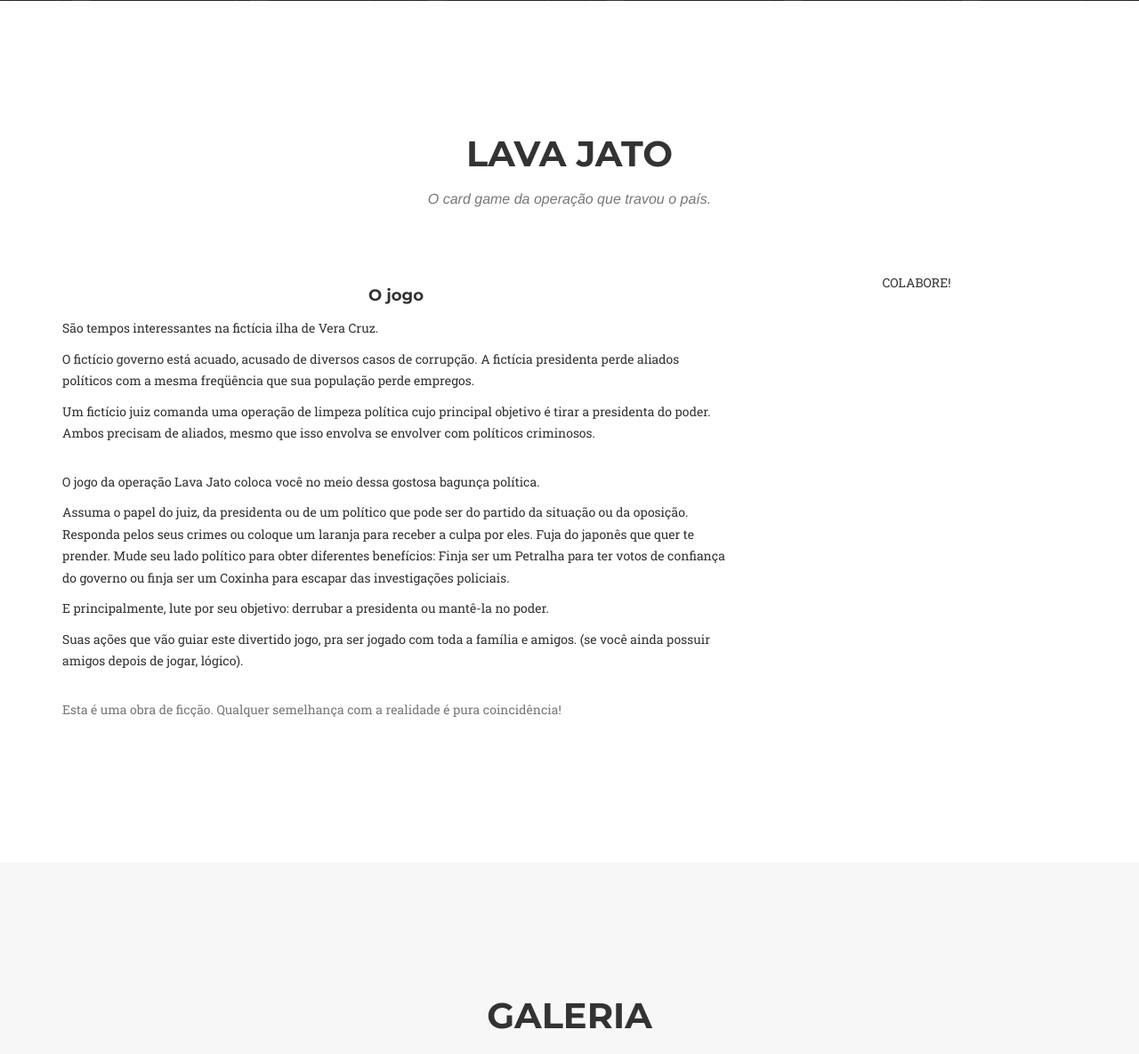
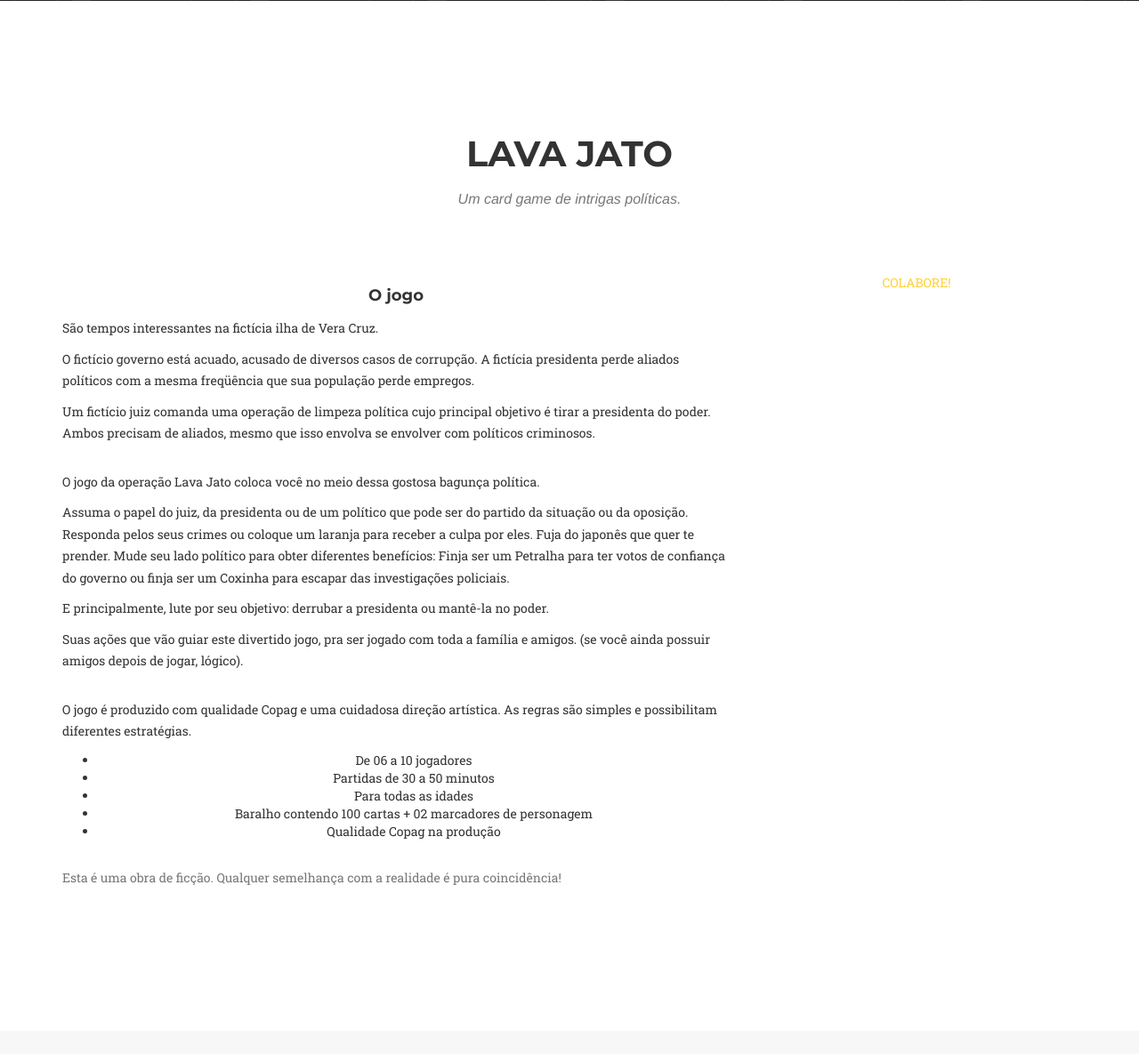
Before and after one commit to paulovelho/LavaJatoCardGame, a PHP site: page / in a window 1280 px wide. Shown: the part 849-2034 px from the top of the page at 89% size. Run offline with PHP 8.4, Linux system fonts and the light colour scheme; some libraries are stand-ins or nearby versions; some web fonts are replaced.

Commit message:
copag e links

```diff
--- a/index.php
+++ b/index.php
@@ -47,6 +47,10 @@
 </head>
 
 <body id="page-top" class="index lavajato">
+<?php
+    $catarse = "https://www.catarse.me/lavajato";
+?>
+
     <?php include("sections/analytics.php") ?>
 
     <?php include("sections/header.php"); ?>
--- a/sections/about.php
+++ b/sections/about.php
@@ -3,7 +3,7 @@
         <div class="row">
             <div class="col-lg-12 text-center">
                 <h2 class="section-heading">Lava Jato</h2>
-                <h3 class="section-subheading text-muted">O card game da operação que travou o país.</h3>
+                <h3 class="section-subheading text-muted">Um card game de intrigas políticas.</h3>
             </div>
         </div>
         <div class="row text-center">
@@ -32,12 +32,25 @@
                     Suas ações que vão guiar este divertido jogo, pra ser jogado com toda a família e amigos. (se você ainda possuir amigos depois de jogar, lógico).
                 </p>
                 <br/>
+                <p>
+                    O jogo é produzido com qualidade Copag e uma cuidadosa direção artística. As regras são simples e possibilitam diferentes estratégias.
+                </p>
+                <ul>
+                    <li>De 06 a 10 jogadores</li>
+                    <li>Partidas de 30 a 50 minutos</li>
+                    <li>Para todas as idades</li>
+                    <li>Baralho contendo 100 cartas + 02 marcadores de personagem</li>
+                    <li>Qualidade Copag na produção</li>
+                </ul>
+                <br/>
                 <p class="text-muted">
                     Esta é uma obra de ficção. Qualquer semelhança com a realidade é pura coincidência!
                 </p>
             </div>
             <div class="col-sm-4">
+                <a href="<?=$catarse?>">
                 COLABORE!
+                </a>
             </div>
         </div>
     </div>
--- a/sections/creditos.php
+++ b/sections/creditos.php
@@ -34,15 +34,21 @@
             <div class="col-sm-4">
                 <div class="team-member">
                     <h4>Apoio</h4>
-                    <br/><br/>
+                    <br/>
                     <p class="text-muted">
-                        Agradecimento aos amigos:<br/>
-                        Luiz Carlos Vieira, Barba, Walter Mourão, Fernando Gherardini<br/>
+                        <b>Fabricação:</b><br/>
+                        <img src="images/copag.png" alt="Copag" title="Copag"/>
+                        Baralhos Copag - <a href="http://copag.com.br/">www.copag.com.br</a><br/>
+                        Este jogo conta com a qualidade de uma empresa de mais de 100 anos produzindo cartas
                     </p>
                     <p class="text-muted">
                         <b>Apoio:</b><br/>
-                        Baralhos Copag - <a href="http://copag.com.br/">www.copag.com.br</a>,<br/>
                         <a href="https://twitter.com/ulissesmattos">Ulisses Mattos</a>,<br/>
+                    </p>
+                    <p class="text-muted">
+                        <b>Agradecimentos:</b><br/>
+                        Luiz Carlos Vieira, Barba, Walter Mourão, Fernando Gherardini<br/>
+                        A todos os amigos que participaram dos playtests e enviaram preciosos feedbacks<br/>
                     </p>
                 </div>
             </div>
--- a/sections/cronologia.php
+++ b/sections/cronologia.php
@@ -42,11 +42,13 @@
                         </div>
                     </li>
                     <li class="timeline-inverted">
+                        <a href="<?=$catarse?>">
                         <div class="timeline-image">
                             <h4>Encomende
                             <br>já
                             <br>o seu!</h4>
                         </div>
+                        </a>
                     </li>
                 </ul>
             </div>
--- a/sections/footer.php
+++ b/sections/footer.php
@@ -9,14 +9,12 @@
                     <img src="images/paulovelho.png" title="Paulo Velho" alt="Paulo Velho"/>
                 </a>
             </div>
-            <!--div class="col-md-4">
+            <div class="col-md-4">
                 <ul class="list-inline quicklinks">
-                    <li><a href="#">Privacy Policy</a>
-                    </li>
-                    <li><a href="#">Terms of Use</a>
+                    <li><a href="<?=$catarse?>">Comprar!</a>
                     </li>
                 </ul>
-            </div-->
+            </div>
         </div>
     </div>
 </footer>
```
Also changed, not shown: images/copag.png (added), images/og.png.
